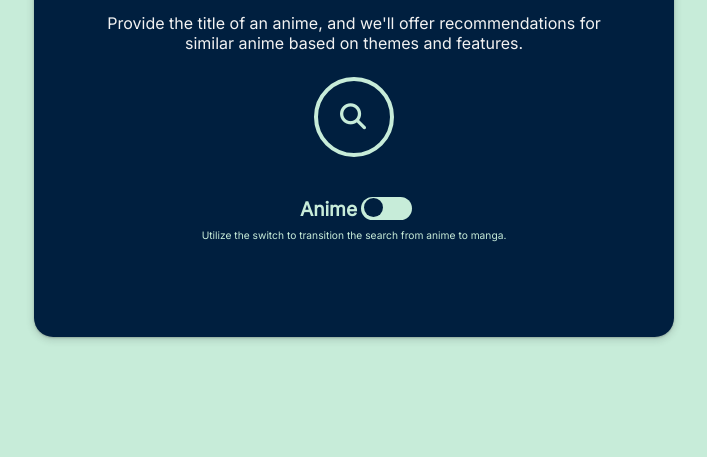
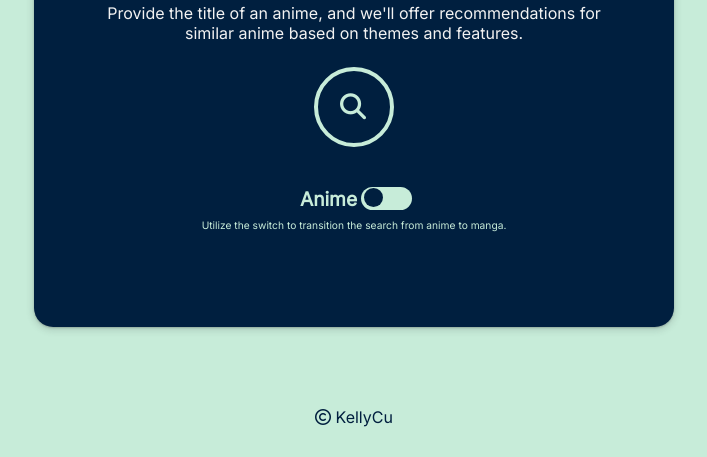
Before and after one commit to Project00l0/AniReco, a website: page public/html/Main.html in a window 1280 px wide. Shown: the part 343-800 px from the top of the page, without its empty margins (286-993 px from the left). Drawn offline with nearby package versions, Linux system fonts and the light colour scheme.

Commit message:
Add files via upload

```diff
--- a/public/html/Main.html
+++ b/public/html/Main.html
@@ -31,6 +31,9 @@
             </div>
             <p id="help">Utilize the switch to transition the search from anime to manga.</p>
         </div>
+        <small>
+            <i class="fa-regular fa-copyright"></i>&nbsp;KellyCu
+        </small>
     </div>
 
     <script>
--- a/public/scss/main.scss
+++ b/public/scss/main.scss
@@ -13,6 +13,7 @@
         height: 100vh;
         background-color: #c7ecd9;
         display: flex;
+        flex-direction: column;
         justify-content: center;
         align-items: center;
         font-family: 'Inter';
@@ -162,6 +163,13 @@
                 text-align: center;
             }
         }
+
+        small {
+            color:#001f3f;
+            position: relative;
+            font-size: 2vh;
+            bottom: -10vh;
+        }
     }
 }
 
```
Also changed, not shown: public/scss/main.css, 1 other file.
